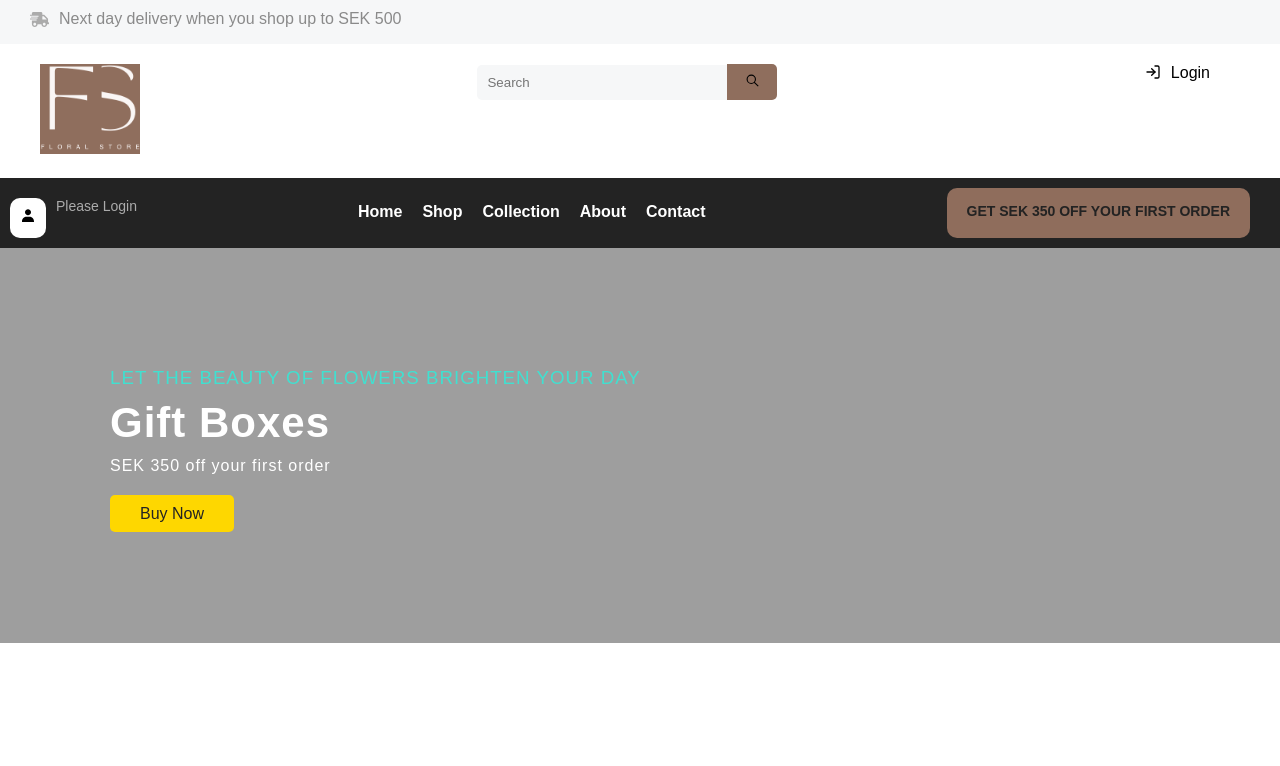
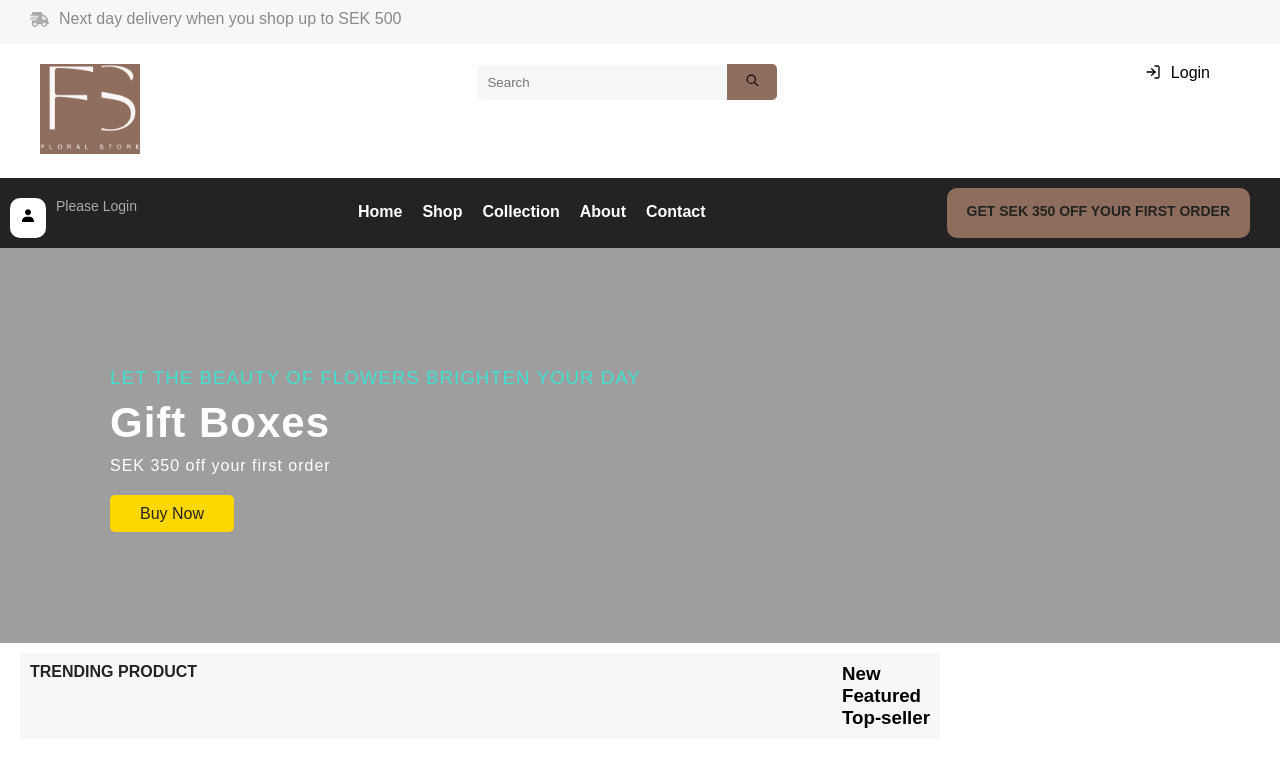
Before and after one commit to Bukkiedevs/The-floral-store, a React (Create React App) app in the folder flower-website/: page / in a window 1280 px wide. Shown: the top 766 px of the page. Built offline with nearby package versions, Linux system fonts and the light colour scheme.

Commit message:
styled the section

```diff
--- a/flower-website/src/components/home.css
+++ b/flower-website/src/components/home.css
@@ -53,3 +53,27 @@
   color: #fed700;
   background: #cd1e7c;
 }
+.home.trending {
+  padding: 20px 30px;
+  width: 100%;
+}
+.home .trending .container {
+  max-width: 100%;
+  display: flex;
+}
+.home .trending .container .left-box {
+  padding: 10px 20px;
+  width: 75%;
+}
+.home .trending .container .left-box .header {
+  display: flex;
+  max-width: 100%;
+  padding: 10px 10px;
+  background-color: #f6f7f8;
+  justify-content: space-between;
+}
+.home .trending .container .left-box .header .heading h2 {
+  text-transform: uppercase;
+  font-size: 16px;
+  color: #232323;
+}
--- a/flower-website/src/components/home.js
+++ b/flower-website/src/components/home.js
@@ -15,6 +15,23 @@ const Home = () => {
             </Link>
           </div>
         </div>
+        <div className="trending">
+          <div className="container">
+            <div className="left-box">
+              <div className="header">
+                <div className="heading">
+                  <h2>Trending product</h2>
+                </div>
+                <div className="cate">
+                  <h3>New</h3>
+                  <h3>Featured</h3>
+                  <h3>Top-seller</h3>
+                </div>
+              </div>
+            </div>
+            <div className="right-box"></div>
+          </div>
+        </div>
       </div>
     </>
   );
```
